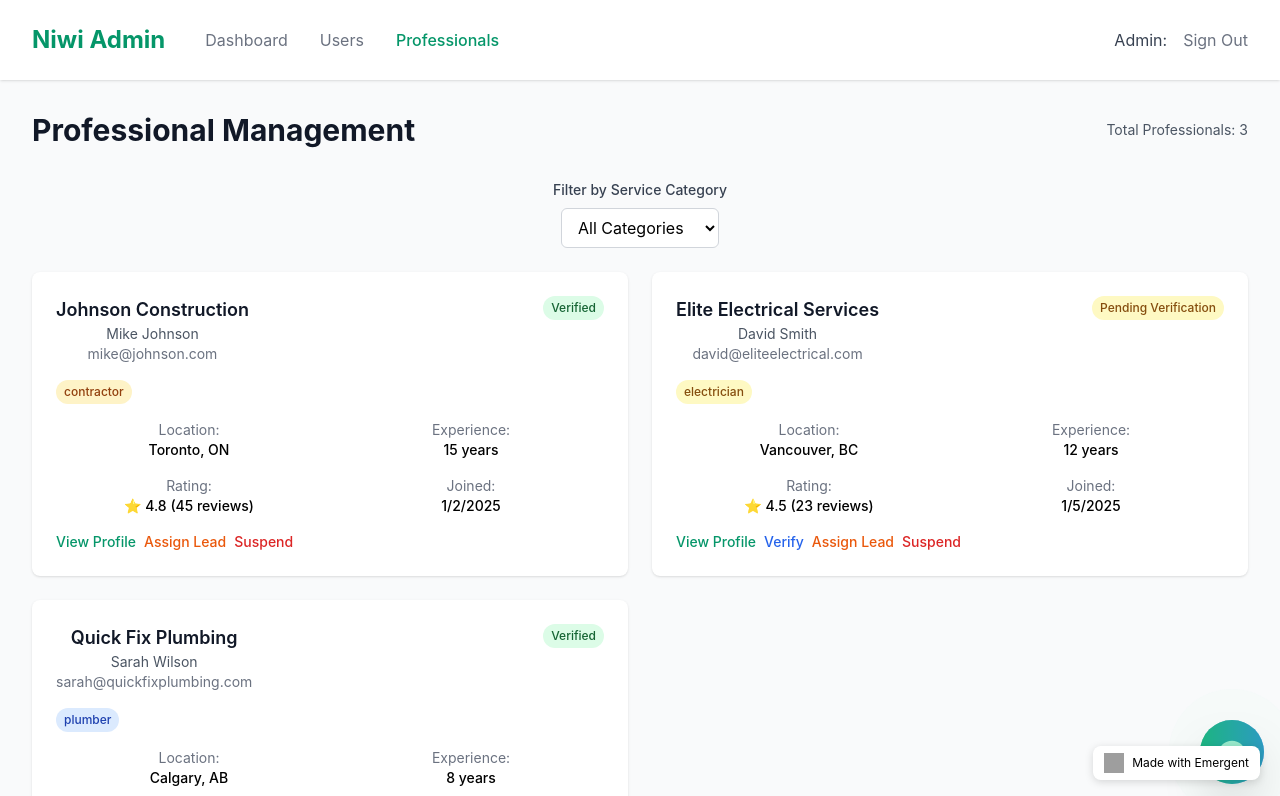
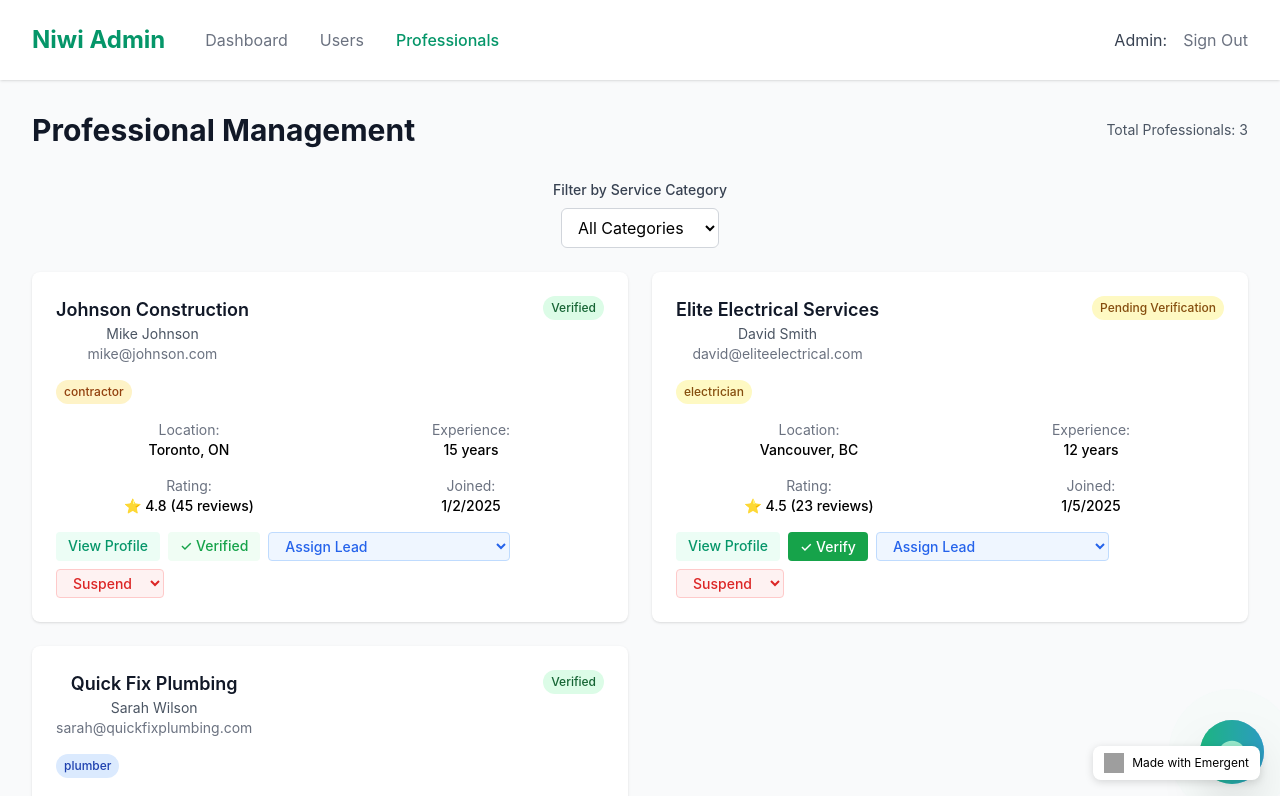
Before and after one commit to niwi123/Niwi, a React (Create React App) app in the folder frontend/: page /admin/professionals in a window 1280 px wide. Shown: the top 796 px of the page. Built offline with nearby package versions, Linux system fonts and the light colour scheme; grey boxes are pictures that could not be loaded.

Commit message:
auto-commit for 28a0da1c-eefa-46b2-be92-c07db7e801dc

```diff
--- a/frontend/src/pages/AdminProfessionals.js
+++ b/frontend/src/pages/AdminProfessionals.js
@@ -271,26 +271,61 @@ const AdminProfessionals = () => {
                     </div>
                   </div>
 
-                  <div className="flex space-x-2">
-                    <button
-                      className="text-emerald-600 hover:text-emerald-900 text-sm font-medium"
+                  <div className="flex flex-wrap gap-2">
+                    <Link
+                      to={`/professional/profile/${professional.user_id}`}
+                      className="text-emerald-600 hover:text-emerald-900 text-sm font-medium px-3 py-1 bg-emerald-50 hover:bg-emerald-100 rounded transition"
                     >
                       View Profile
-                    </button>
-                    {!professional.is_verified && (
+                    </Link>
+
+                    {!professional.is_verified ? (
                       <button
                         onClick={() => handleVerifyProfessional(professional.id)}
-                        className="text-blue-600 hover:text-blue-900 text-sm font-medium"
+                        className="text-white bg-green-600 hover:bg-green-700 text-sm font-medium px-3 py-1 rounded transition"
                       >
-                        Verify
+                        ✓ Verify
                       </button>
+                    ) : (
+                      <span className="text-green-600 text-sm font-medium px-3 py-1 bg-green-50 rounded">
+                        ✓ Verified
+                      </span>
                     )}
-                    <button className="text-orange-600 hover:text-orange-900 text-sm font-medium">
-                      Assign Lead
-                    </button>
-                    <button className="text-red-600 hover:text-red-900 text-sm font-medium">
-                      Suspend
-                    </button>
+
+                    {/* Assign Lead Dropdown */}
+                    <div className="relative inline-block">
+                      <select
+                        onChange={(e) => e.target.value && handleAssignLead(professional.id, e.target.value)}
+                        className="text-blue-600 bg-blue-50 hover:bg-blue-100 text-sm font-medium px-3 py-1 rounded border border-blue-200 focus:outline-none focus:border-blue-400 transition"
+                        defaultValue=""
+                      >
+                        <option value="" disabled>Assign Lead</option>
+                        {availableLeads
+                          .filter(lead => professional.service_categories.includes(lead.category))
+                          .map(lead => (
+                            <option key={lead.id} value={lead.id}>
+                              {lead.title}
+                            </option>
+                          ))
+                        }
+                      </select>
+                    </div>
+
+                    {/* Suspend Dropdown */}
+                    <div className="relative inline-block">
+                      <select
+                        onChange={(e) => e.target.value && handleSuspendUser(professional.id, e.target.value)}
+                        className="text-red-600 bg-red-50 hover:bg-red-100 text-sm font-medium px-3 py-1 rounded border border-red-200 focus:outline-none focus:border-red-400 transition"
+                        defaultValue=""
+                      >
+                        <option value="" disabled>Suspend</option>
+                        {suspensionOptions.map(option => (
+                          <option key={option.value} value={option.value}>
+                            {option.label}
+                          </option>
+                        ))}
+                      </select>
+                    </div>
                   </div>
                 </div>
               </div>
```
